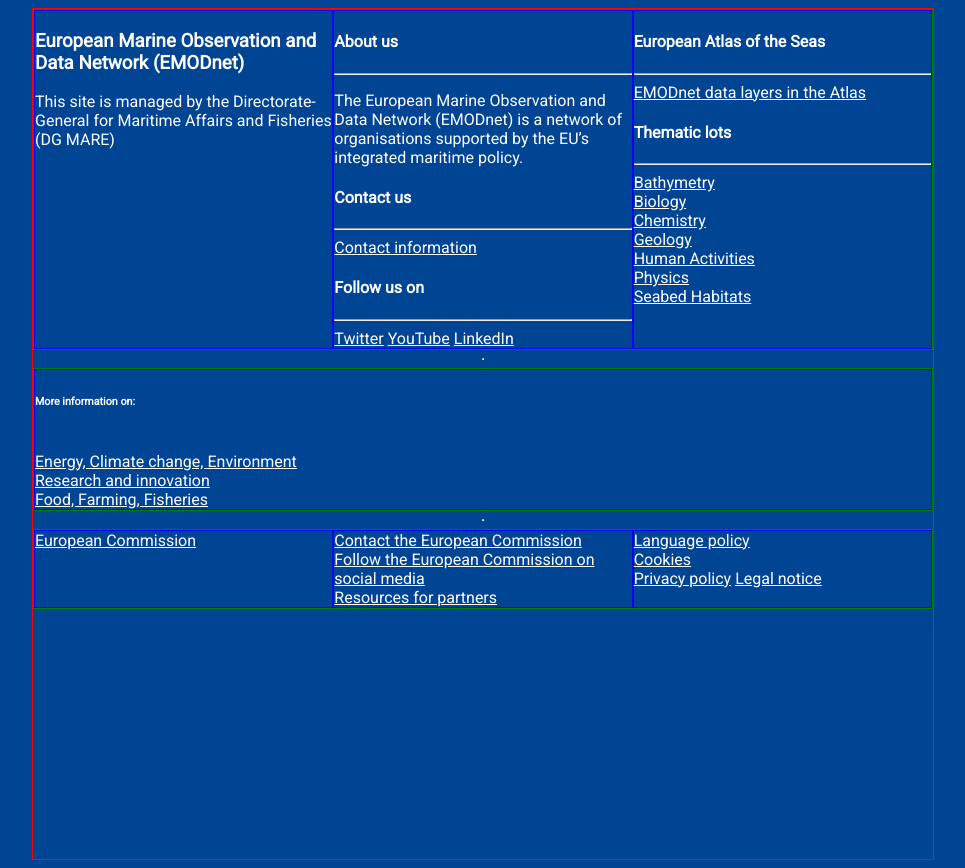
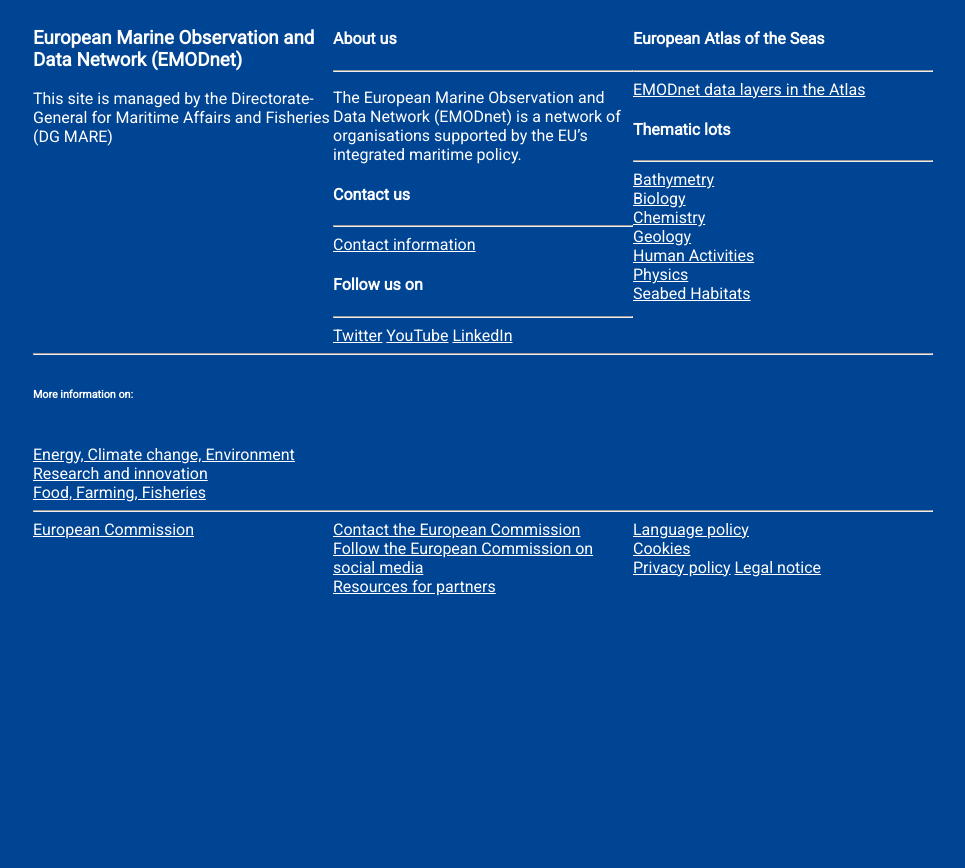
Before and after one commit to Ceccio03/emodnet-physics, a plain HTML site: page index.html in a window 1280 px wide. Shown: the whole page, without its empty margins (157-1122 px from the left). Drawn offline with Linux system fonts and the light colour scheme.

Commit message:
Update style.css

```diff
--- a/style.css
+++ b/style.css
@@ -1,4 +1,8 @@
 @import url('https://fonts.googleapis.com/css2?family=Roboto&display=swap');
+
+body *{
+    box-sizing: border-box;
+}
 
 body{
     height: 100%;
@@ -11,7 +15,6 @@ body{
 }
 
 .main{
-    border: 1px solid red;
     width: 900px;
     height: 850px;
     display: flex;
@@ -20,16 +23,18 @@ body{
 }
 
 .row{
-    border: 1px solid green;
     display: flex;
     flex-wrap: wrap;
 }
 
 .column{
-    border: 1px solid blue;
     flex: 1;
 }
 
 a{
     color: white;
 }
+
+hr{
+    width: 100%;
+}
```
